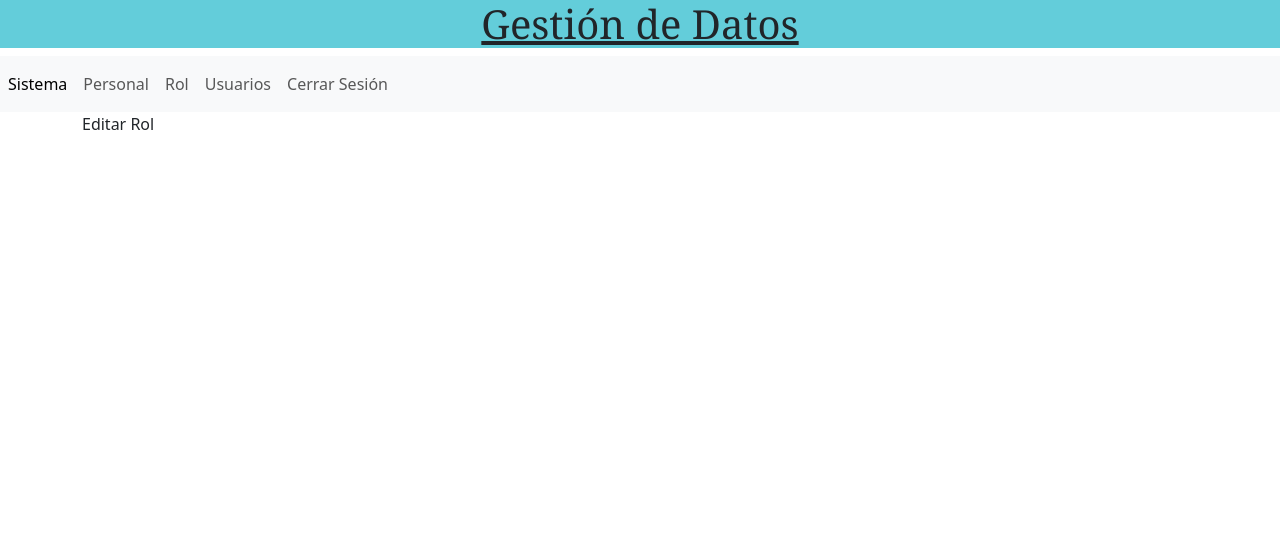
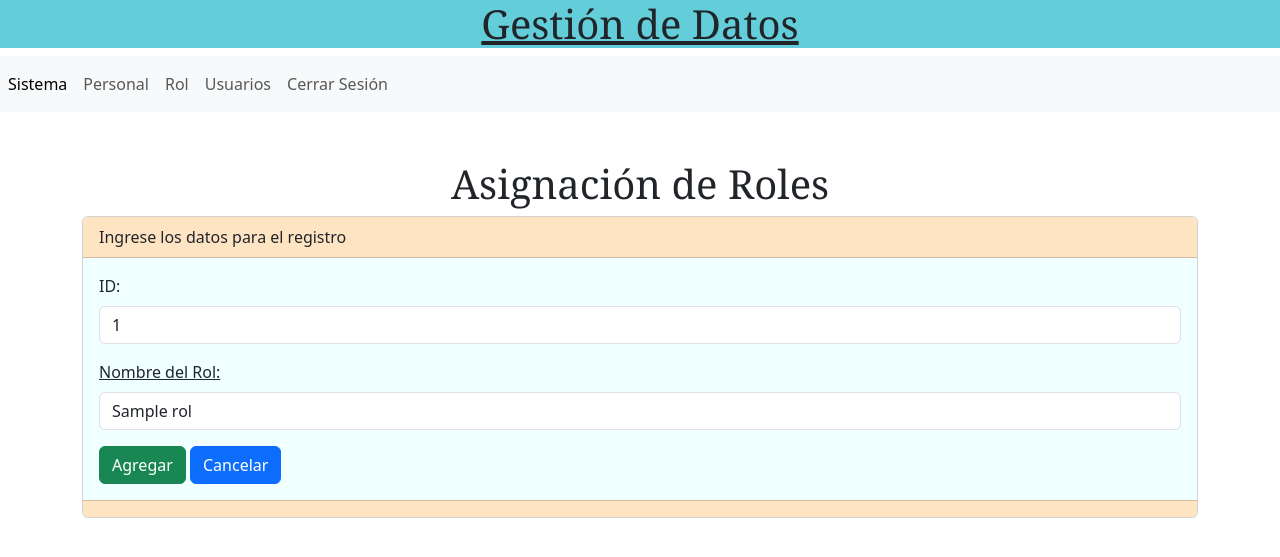
Before and after one commit to jmisoardi/Proyecto_tesis, a PHP site: page /Proyecto_tesis/secciones/rol/editar.php?txtID=1 in a window 1280 px wide. Shown: the top 557 px of the page. Run offline with PHP 8.4, Linux system fonts and the light colour scheme; tables that the repository leaves empty or names only in its code hold one stand-in row (values such as "Sample post").

Commit message:
Agregar, Editar, Eliminar en la Seccion de rol

```diff
--- a/secciones/rol/crear.php
+++ b/secciones/rol/crear.php
@@ -9,9 +9,10 @@
         //Preparamos la insercción de los datos.
         $sentencia = $conexion->prepare("INSERT INTO `tbl_rol`(id, nombredelrol) VALUES (null, :nombredelrol)");
 
-        //Asignando los valores que vienen del método POST (Los que vienen del formulario)
+        //Asignando los valores que vienen del   POST (Los que vienen del formulario)
         $sentencia->bindParam(":nombredelrol",$nombredelrol);
         $sentencia->execute();
+        header("Location:index.php");
     }
 
      //$lista_tbl_rol = $sentencia->fetchAll(PDO::FETCH_ASSOC);
--- a/secciones/rol/editar.php
+++ b/secciones/rol/editar.php
@@ -1,6 +1,77 @@
+<?php
+    include("../../bd.php");
+
+    //Recepción del envío txtID.
+    if (isset($_GET['txtID'])) {
+                //Verificamos si está presente en la URL txtID, asignamos el valor en  $_GET['txtID'] de lo contrario no se asigna ningún valor con :"" .
+                $txtID = (isset($_GET['txtID'])) ? $_GET['txtID'] : "";
+
+                //Preparamos la conexion de Editar.
+                $sentencia = $conexion->prepare ( "SELECT * FROM tbl_rol WHERE id=:id" );
+                $sentencia->bindParam( ":id" ,$txtID );
+                $sentencia->execute();
+
+                //Utilizamos el FETCH_LAZY para que cargue solo un registro.
+                $registro = $sentencia->fetch(PDO::FETCH_LAZY);
+                $nombredelrol = $registro["nombredelrol"];
+    }
+        if ($_POST) {
+            print_r($_POST);
+            //Verificamos si existe una peticion $_POST, validamos si ese if isset sucedio, lo vamos igualar a ese valor, de lo contrario no sucedio
+            //Lo verificamos este valor $_POST["nombredelrol"] lo comparamos con la llave de pregunta (?) $_POST["nombredelrol"] si sucedio, por lo contrario va a quedar en blanco.
+            $txtID = (isset($_POST['txtID'])) ? $_POST['txtID'] : "" ;
+            $nombredelrol=(isset($_POST["nombredelrol"])) ? $_POST["nombredelrol"] : "";
+            //Actualizamos los datos.
+            $sentencia = $conexion->prepare("UPDATE tbl_rol  SET  nombredelrol=:nombredelrol WHERE id=:id ");
+
+            //Asignando los valores que vienen del   POST (Los que vienen del formulario)
+            $sentencia->bindParam(":nombredelrol",$nombredelrol);
+            $sentencia->bindParam(":id",$txtID);
+            $sentencia->execute();
+
+        }
+
+?>
 <?php include("../../templates/header.php");?>
 
-Editar Rol
+<br>
+<br>
+<style>
+    h1 {
+        text-align: center; font-family: Georgia, sans-serif;
+    }
+</style>
+    <h1>Asignación de Roles</h1>
+
+
+    <div class="card">
+    <div class="card-header" style="background-color:bisque" >Ingrese los datos para el registro</div>
+
+    <form action="" method="post" enctype="multipart/form-data" style="background-color:azure">
+        <div class="card-body">
+
+            <div class="mb-3">
+                <label for="txtID" class="form-label">ID:</label>
+                <input type="text"
+                    value= "<?php echo $txtID; ?>"
+                    class="form-control" readonly name="txtID" id="txtID" aria-describedby="helpId" placeholder="ID" />
+            </div>
+
+            <div class="mb-3">
+                <label for="nombredelrol" class="form-label"><u>Nombre del Rol:</u></label>
+                <input type="text"
+                    value= "<?php echo $nombredelrol; ?>"
+                    class="form-control" name="nombredelrol" id="nombredelrol" aria-describedby="helpId" placeholder=""/>
+            </div>
+
+            <button type="Submit" class="btn btn-success">Agregar</button>
+            <a name="" id="" class="btn btn-primary" href="index.php" role="button">Cancelar</a >
+
+        </div>
+    </form>
+
+    <div class="card-footer text-muted" style="background-color:bisque"></div>
+</div>
 
 
 <?php include("../../templates/footer.php");?>
```
Also changed, not shown: secciones/rol/index.php (+20 -8 lines).
